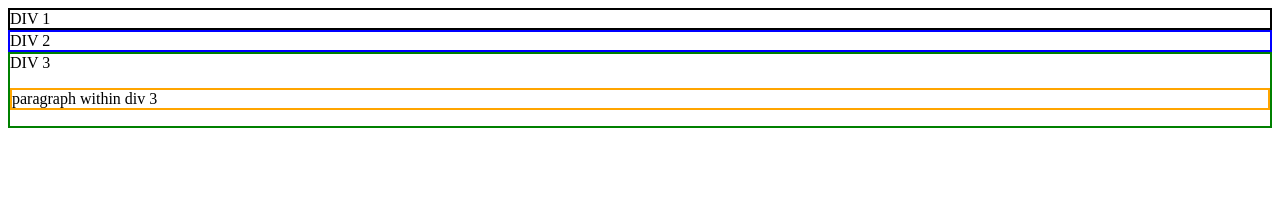
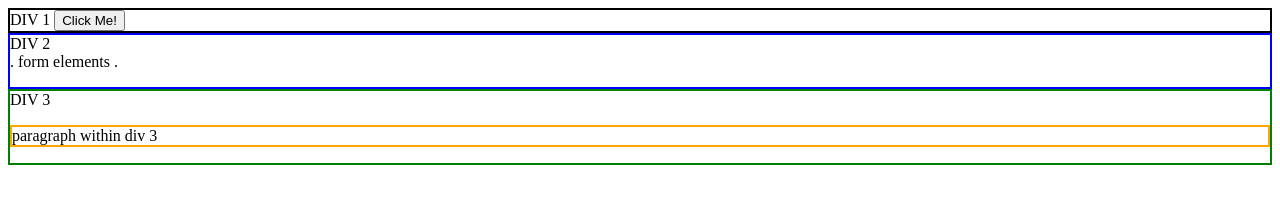
Before and after one commit to renegcepeda/renegcepeda.github.io, a plain HTML site: page index.html in a window 1280 px wide. Drawn offline with Linux system fonts and the light colour scheme.

Commit message:
Update index.html

```diff
--- a/index.html
+++ b/index.html
@@ -2,8 +2,17 @@
 	<head>
 	</head>
 	<body>
-		<div style="border: 2px solid black">DIV 1</div>
-		<div style="border: 2px solid blue;">DIV 2</div>
+		<div style="border: 2px solid black">
+			DIV 1
+			<button type="button">Click Me!</button>
+		</div>
+		<div style="border: 2px solid blue;">DIV 2
+			<form>
+			.
+			form elements
+			.
+			</form>
+		</div>
 		<div style="border: 2px solid green;">DIV 3
 			<p style="border: 2px solid orange;">paragraph within div 3</p>
 		</div>
```
